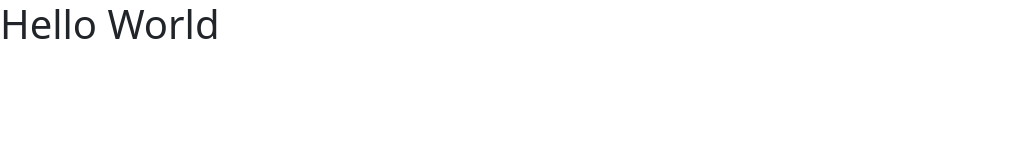
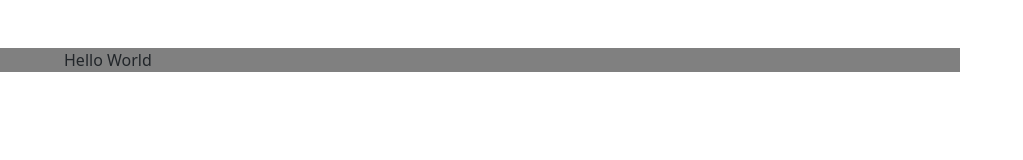
Before and after one commit to Mimisusu99/BelajarBootsrap, a plain HTML site: page index.html in a window 1280 px wide. Shown: the whole page, without its empty margins (0-1023 px from the left). Drawn offline with nearby package versions, Linux system fonts and the light colour scheme.

Commit message:
Sizing and Spacing in Bootsrap

```diff
--- a/index.html
+++ b/index.html
@@ -7,7 +7,9 @@
     <link href="https://cdn.jsdelivr.net/npm/bootstrap@5.3.7/dist/css/bootstrap.min.css" rel="stylesheet" integrity="sha384-LN+7fdVzj6u52u30Kp6M/trliBMCMKTyK833zpbD+pXdCLuTusPj697FH4R/5mcr" crossorigin="anonymous">
 </head>
 <body>
-    <h1>Hello World</h1>
+    <section class="w-75" style="background-color: gray;">
+        <div class="m-5 px-3">Hello World</div>
+    </section>
     <script src="https://cdn.jsdelivr.net/npm/bootstrap@5.3.7/dist/js/bootstrap.bundle.min.js" integrity="sha384-ndDqU0Gzau9qJ1lfW4pNLlhNTkCfHzAVBReH9diLvGRem5+R9g2FzA8ZGN954O5Q" crossorigin="anonymous"></script>
 </body>
 </html>
```
